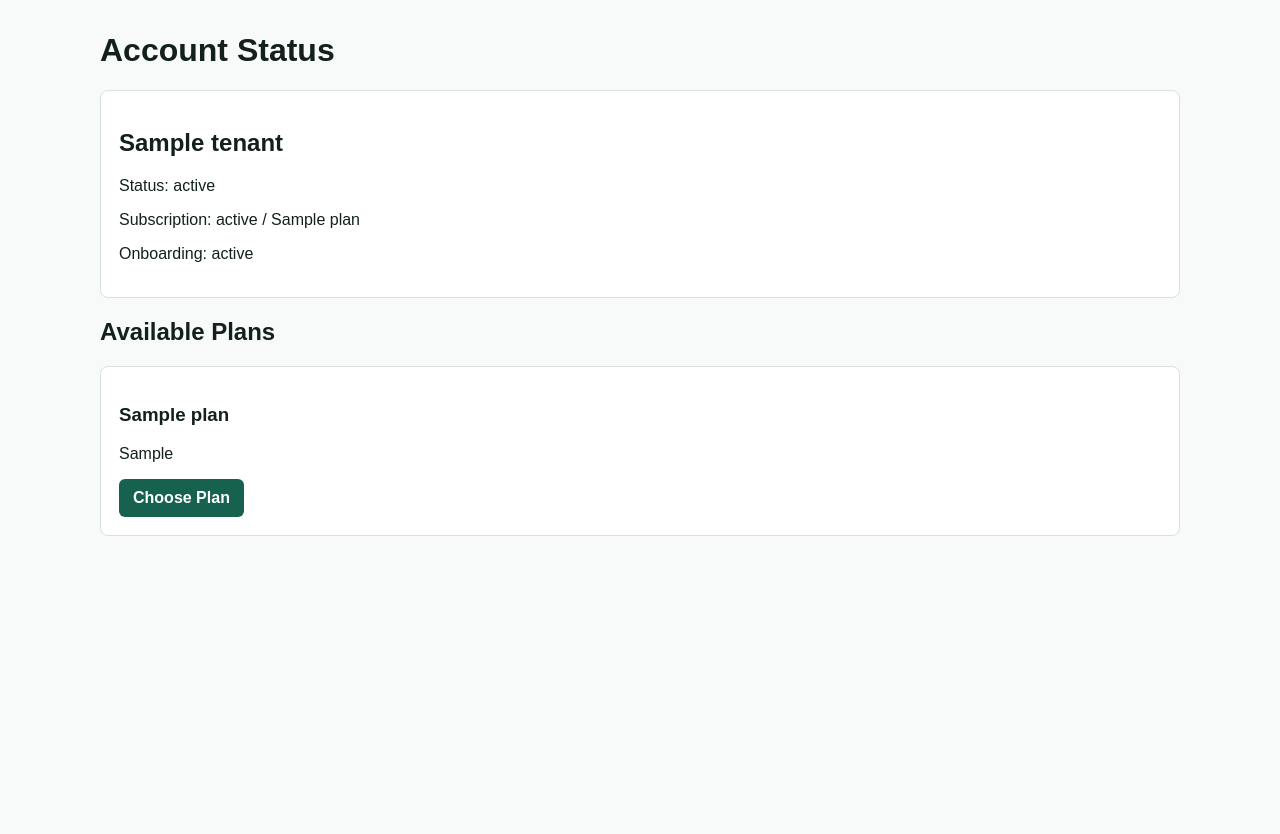
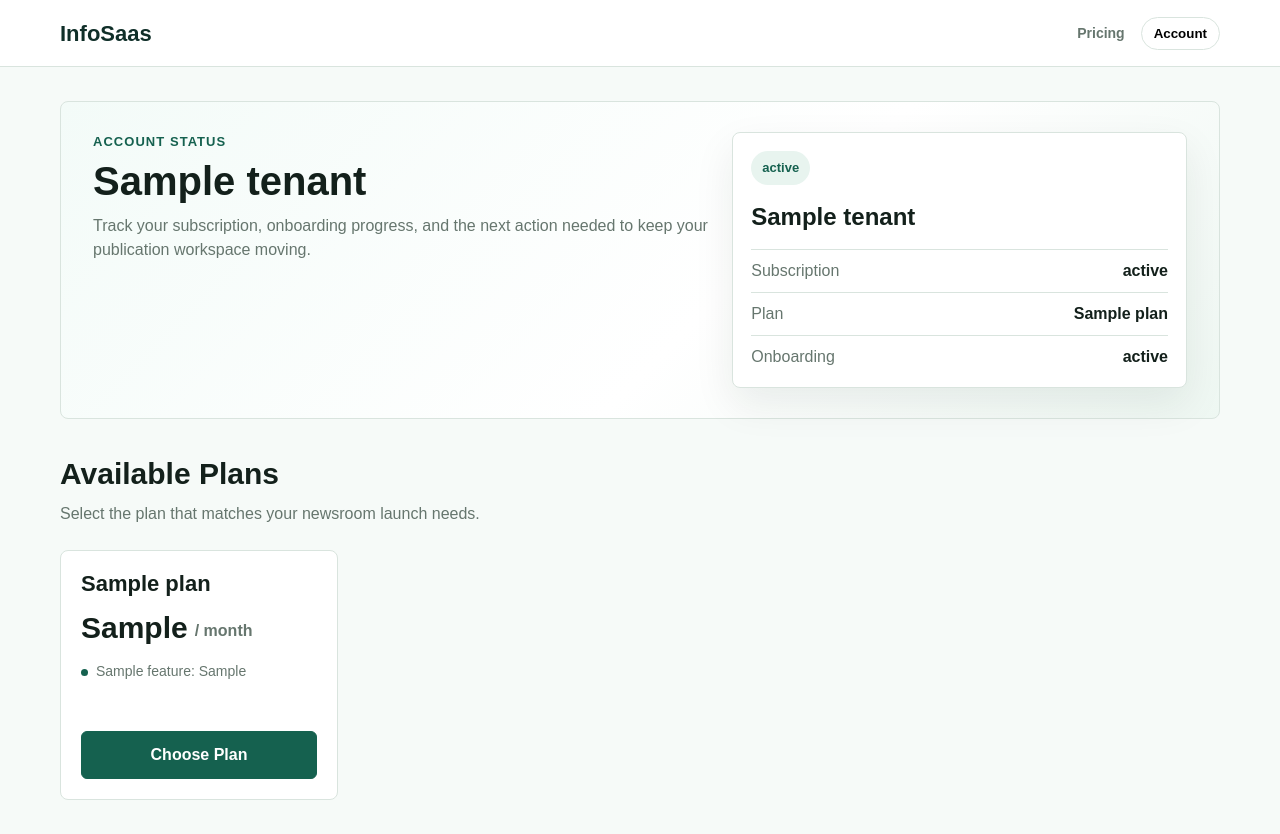
Before and after one commit to sanjay1994singh/NewsWebSaas, a Django app: template templates/subscriptions/account_status.html in a window 1280 px wide. Before the commit the page ends 536 px from the top, so only its background shows below. Run offline with Django 3.2, Linux system fonts and the light colour scheme; the template is opened without the code that fills it: most values are stand-ins (such as "Sample title", 1, 10 or a date in 2020).

Commit message:
Improve account status page

```diff
--- a/templates/subscriptions/account_status.html
+++ b/templates/subscriptions/account_status.html
@@ -1,46 +1,115 @@
-<!doctype html>
-<html lang="en">
-<head>
-  <meta charset="utf-8">
-  <meta name="viewport" content="width=device-width, initial-scale=1">
-  <title>Account Status</title>
-  <style>
-    body { margin: 0; font-family: Arial, sans-serif; background: #f7faf8; color: #13201b; }
-    main { width: min(1080px, calc(100% - 32px)); margin: 32px auto; }
-    .grid { display: grid; grid-template-columns: repeat(auto-fit, minmax(240px, 1fr)); gap: 16px; }
-    .card { background: #fff; border: 1px solid #d8e1dc; border-radius: 8px; padding: 18px; }
-    .btn { display: inline-block; border-radius: 6px; background: #16614f; color: #fff; padding: 10px 14px; text-decoration: none; font-weight: 700; }
-    .muted { color: #66766e; }
-  </style>
-</head>
-<body>
-  <main>
-    <h1>Account Status</h1>
-    <section class="card">
+{% extends "base.html" %}
+{% block title %}Account Status - InfoSaas{% endblock %}
+{% block styles %}
+.status-shell { display:grid; gap:24px; }
+.status-hero { display:grid; grid-template-columns:1.15fr .85fr; gap:24px; align-items:stretch; padding:30px 32px; background:linear-gradient(135deg,#f3fbf8 0%,#ffffff 58%,#eef7f2 100%); border:1px solid var(--line); border-radius:8px; }
+.status-kicker { margin:0 0 8px; color:var(--brand); font-weight:900; font-size:13px; text-transform:uppercase; letter-spacing:.08em; }
+.status-hero h1 { margin:0; font-size:40px; line-height:1.05; }
+.status-copy { margin:12px 0 0; color:var(--muted); max-width:640px; }
+.status-panel { background:#fff; border:1px solid var(--line); border-radius:8px; padding:18px; box-shadow:0 16px 40px rgba(19,32,27,.08); }
+.status-badge { display:inline-flex; align-items:center; border-radius:999px; padding:7px 11px; background:#e8f4ef; color:var(--brand); font-weight:900; font-size:13px; }
+.status-panel h2 { margin:14px 0 6px; font-size:24px; }
+.status-list { display:grid; gap:9px; margin-top:14px; }
+.status-row { display:flex; justify-content:space-between; gap:16px; padding-top:9px; border-top:1px solid var(--line); }
+.status-row span { color:var(--muted); }
+.status-row strong { text-align:right; }
+.section-head { display:flex; align-items:end; justify-content:space-between; gap:16px; margin-top:8px; }
+.section-head h2 { margin:0; font-size:30px; }
+.section-head p { margin:6px 0 0; color:var(--muted); }
+.plans-grid { display:grid; grid-template-columns:repeat(4,minmax(0,1fr)); gap:16px; }
+.plan-card { position:relative; display:flex; flex-direction:column; min-height:250px; padding:20px; background:#fff; border:1px solid var(--line); border-radius:8px; transition:transform .16s ease, box-shadow .16s ease, border-color .16s ease; }
+.plan-card:hover { transform:translateY(-2px); border-color:#bcd8cc; box-shadow:0 18px 40px rgba(19,32,27,.1); }
+.plan-card h3 { margin:0; font-size:22px; line-height:1.2; }
+.price-line { margin:16px 0 4px; display:flex; align-items:flex-end; gap:7px; }
+.price-line strong { font-size:30px; line-height:1; }
+.price-line span { color:var(--muted); font-weight:700; }
+.plan-features { display:grid; gap:8px; margin:14px 0 20px; padding:0; list-style:none; color:var(--muted); font-size:14px; }
+.plan-features li::before { content:""; display:inline-block; width:7px; height:7px; margin-right:8px; border-radius:50%; background:var(--brand); vertical-align:middle; }
+.plan-card .btn { margin-top:auto; width:100%; }
+.empty-note { padding:18px; border:1px dashed #bcd8cc; border-radius:8px; color:var(--muted); background:#fbfdfc; }
+@media (max-width:1040px) { .plans-grid { grid-template-columns:repeat(2,minmax(0,1fr)); } }
+@media (max-width:760px) {
+  .status-hero { grid-template-columns:1fr; padding:24px 20px; }
+  .status-hero h1 { font-size:32px; }
+  .section-head { align-items:start; flex-direction:column; }
+  .plans-grid { grid-template-columns:1fr; }
+  .status-row { align-items:flex-start; flex-direction:column; gap:3px; }
+  .status-row strong { text-align:left; }
+}
+{% endblock %}
+{% block content %}
+<main class="page status-shell">
+  <section class="status-hero">
+    <div>
+      <p class="status-kicker">Account status</p>
       {% if tenant %}
+        <h1>{{ tenant.publication_name }}</h1>
+        <p class="status-copy">Track your subscription, onboarding progress, and the next action needed to keep your publication workspace moving.</p>
+      {% else %}
+        <h1>No Workspace Yet</h1>
+        <p class="status-copy">Choose a plan to reserve your publication workspace. Your dashboard opens after payment verification and onboarding setup.</p>
+      {% endif %}
+    </div>
+    <aside class="status-panel">
+      {% if tenant %}
+        <span class="status-badge">{{ tenant.get_status_display }}</span>
         <h2>{{ tenant.publication_name }}</h2>
-        <p>Status: {{ tenant.get_status_display }}</p>
       {% else %}
-        <h2>No tenant workspace yet</h2>
-        <p class="muted">Choose a subscription plan to reserve your publication workspace.</p>
+        <span class="status-badge">Action required</span>
+        <h2>Reserve your workspace</h2>
       {% endif %}
-      {% if subscription %}
-        <p>Subscription: {{ subscription.get_status_display }} / {{ subscription.plan.name }}</p>
-      {% else %}
-        <p>No active subscription found.</p>
-      {% endif %}
-      {% if onboarding %}<p>Onboarding: {{ onboarding.get_status_display }}</p>{% endif %}
-    </section>
-    <h2>Available Plans</h2>
-    <div class="grid">
+      <div class="status-list">
+        <div class="status-row">
+          <span>Subscription</span>
+          <strong>{% if subscription %}{{ subscription.get_status_display }}{% else %}Not active{% endif %}</strong>
+        </div>
+        <div class="status-row">
+          <span>Plan</span>
+          <strong>{% if subscription %}{{ subscription.plan.name }}{% else %}Not selected{% endif %}</strong>
+        </div>
+        <div class="status-row">
+          <span>Onboarding</span>
+          <strong>{% if onboarding %}{{ onboarding.get_status_display }}{% else %}Not started{% endif %}</strong>
+        </div>
+      </div>
+    </aside>
+  </section>
+
+  <div class="section-head">
+    <div>
+      <h2>Available Plans</h2>
+      <p>Select the plan that matches your newsroom launch needs.</p>
+    </div>
+  </div>
+
+  {% if plans %}
+    <section class="plans-grid">
       {% for card in plans %}
-        <article class="card">
+        <article class="plan-card">
           <h3>{{ card.plan.name }}</h3>
-          <p>{{ card.monthly_display|default:"Pricing pending" }}</p>
-          {% if card.signup_price %}<a class="btn" href="{% url 'public_saas_signup' %}?price={{ card.signup_price.id }}">Choose Plan</a>{% endif %}
+          <div class="price-line">
+            {% if card.monthly_display %}
+              <strong>{{ card.monthly_display }}</strong>
+              <span>/ month</span>
+            {% else %}
+              <strong>Pricing pending</strong>
+            {% endif %}
+          </div>
+          <ul class="plan-features">
+            {% for plan_feature in card.enabled_features|slice:":4" %}
+              <li>{{ plan_feature.feature.name }}{% if plan_feature.limit_value %}: {{ plan_feature.limit_value }}{% endif %}</li>
+            {% empty %}
+              <li>Core publishing workspace</li>
+            {% endfor %}
+          </ul>
+          {% if card.signup_price %}
+            <a class="btn" href="{% url 'public_saas_signup' %}?price={{ card.signup_price.id }}">Choose Plan</a>
+          {% endif %}
         </article>
       {% endfor %}
-    </div>
-  </main>
-</body>
-</html>
+    </section>
+  {% else %}
+    <section class="empty-note">Plans are not available right now. Please check the SaaS admin plan setup.</section>
+  {% endif %}
+</main>
+{% endblock %}
```
